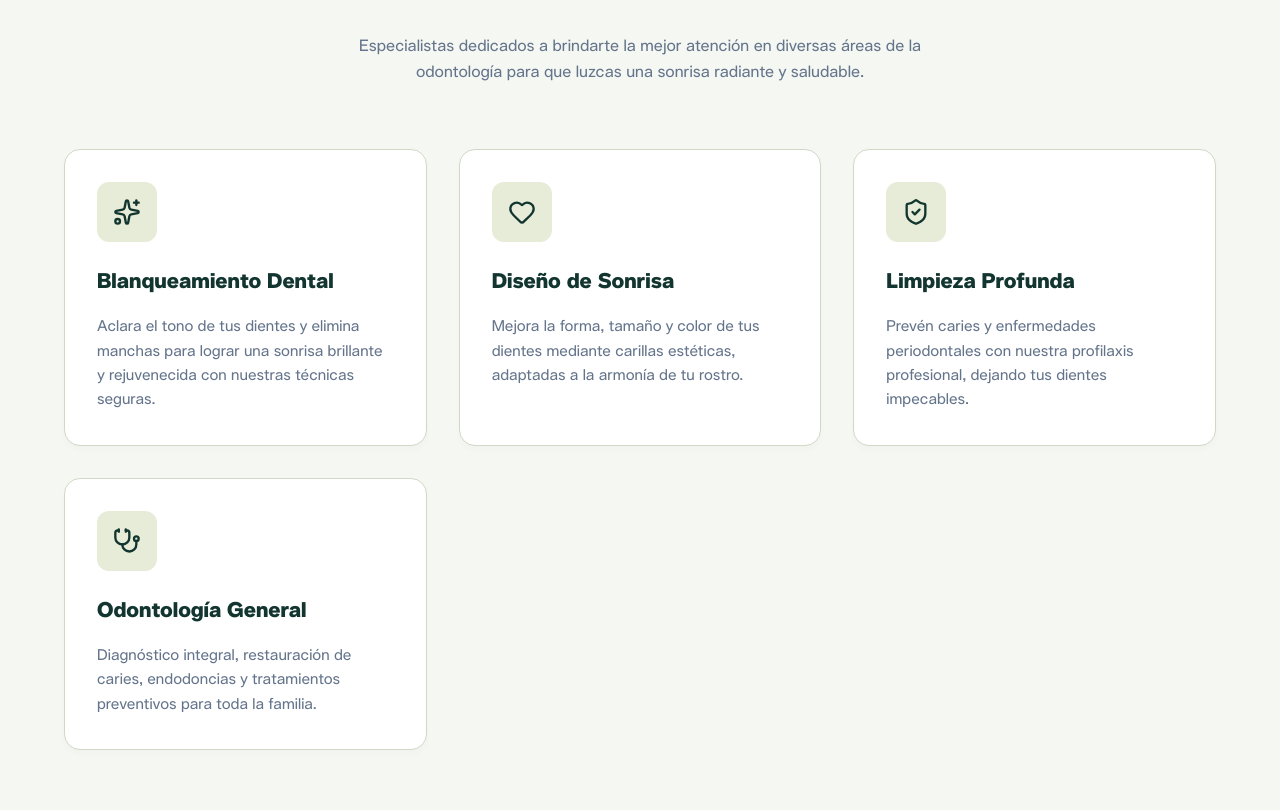
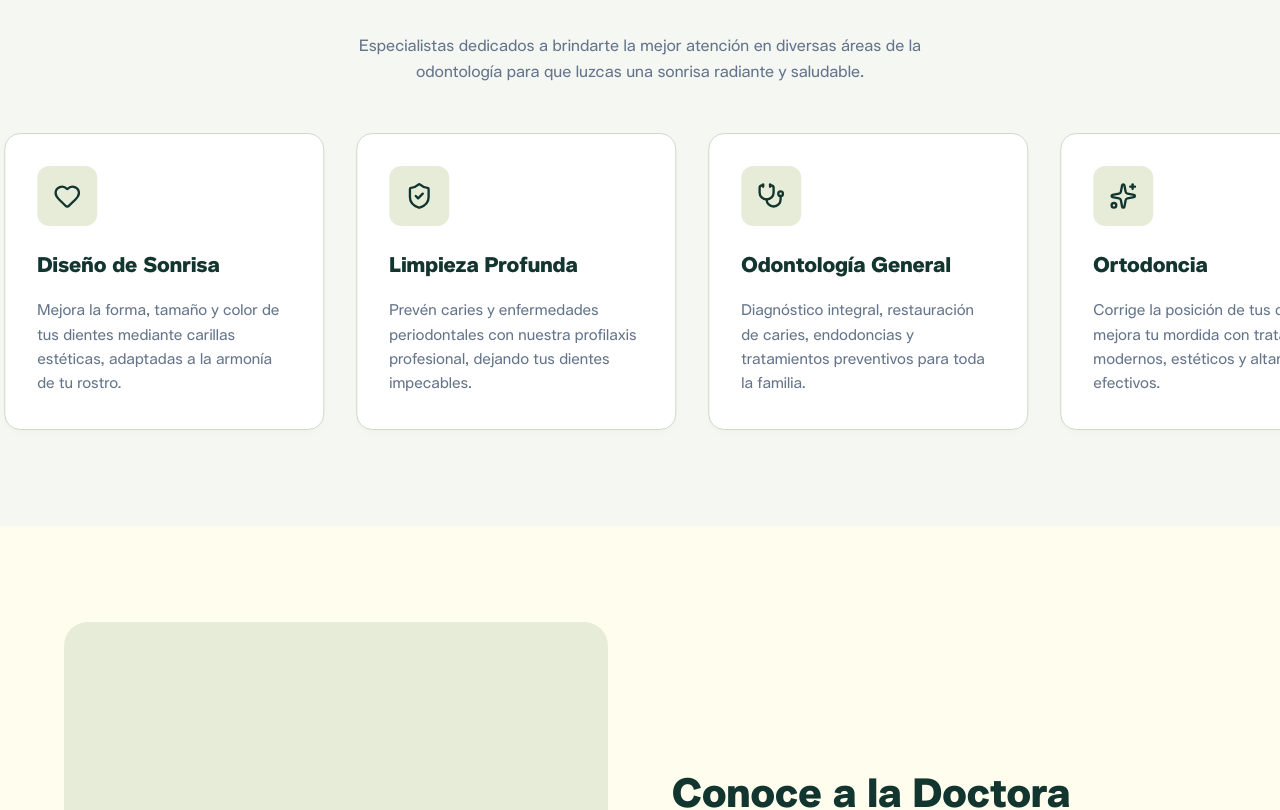
Before and after one commit to Villegascs/Od-Pierina-Villegas, a Next.js app: page / in a window 1280 px wide. Shown: the part 1305-2115 px from the top of the page. Built offline with nearby package versions, Linux system fonts and the light colour scheme.

Commit message:
feat: implement infinite scrolling services carousel

```diff
--- a/src/app/globals.css
+++ b/src/app/globals.css
@@ -171,6 +171,21 @@ button {
   0% { transform: translateY(0px); }
   50% { transform: translateY(-10px); }
   100% { transform: translateY(0px); }
+}
+
+@keyframes infiniteScroll {
+  0% { transform: translateX(0); }
+  100% { transform: translateX(-50%); }
+}
+
+.carousel-track {
+  display: flex;
+  width: fit-content;
+  animation: infiniteScroll 30s linear infinite;
+}
+
+.carousel-track:hover {
+  animation-play-state: paused;
 }
 
 .animate-fade-in {
--- a/src/app/page.tsx
+++ b/src/app/page.tsx
@@ -1,5 +1,15 @@
 import Link from 'next/link';
 import { Heart, Sparkles, Stethoscope, ShieldCheck, Clock, MapPin, Phone, MessageCircle, ArrowRight, CheckCircle2 } from 'lucide-react';
+
+import { Heart, Sparkles, Stethoscope, ShieldCheck, Clock, MapPin, Phone, MessageCircle, ArrowRight, CheckCircle2 } from 'lucide-react';
+
+const SERVICES = [
+  { id: 1, title: 'Blanqueamiento Dental', desc: 'Aclara el tono de tus dientes y elimina manchas para lograr una sonrisa brillante y rejuvenecida con nuestras técnicas seguras.', icon: Sparkles },
+  { id: 2, title: 'Diseño de Sonrisa', desc: 'Mejora la forma, tamaño y color de tus dientes mediante carillas estéticas, adaptadas a la armonía de tu rostro.', icon: Heart },
+  { id: 3, title: 'Limpieza Profunda', desc: 'Prevén caries y enfermedades periodontales con nuestra profilaxis profesional, dejando tus dientes impecables.', icon: ShieldCheck },
+  { id: 4, title: 'Odontología General', desc: 'Diagnóstico integral, restauración de caries, endodoncias y tratamientos preventivos para toda la familia.', icon: Stethoscope },
+  { id: 5, title: 'Ortodoncia', desc: 'Corrige la posición de tus dientes y mejora tu mordida con tratamientos modernos, estéticos y altamente efectivos.', icon: Sparkles },
+];
 
 export default function Home() {
   return (
@@ -74,46 +84,29 @@ export default function Home() {
         </section>
 
         {/* 3. Services Section */}
-        <section style={{ padding: '6rem 1.5rem', background: 'var(--surface-alt)' }}>
-          <div className="container">
-            <div style={{ textAlign: 'center', marginBottom: '4rem' }}>
-              <h2 style={{ fontSize: 'clamp(2rem, 4vw, 2.5rem)', color: 'var(--primary)', marginBottom: '1rem', fontWeight: 700 }}>Nuestros Tratamientos</h2>
-              <p style={{ color: 'var(--text-muted)', maxWidth: '600px', margin: '0 auto' }}>Especialistas dedicados a brindarte la mejor atención en diversas áreas de la odontología para que luzcas una sonrisa radiante y saludable.</p>
-            </div>
+        <section style={{ padding: '6rem 0', background: 'var(--surface-alt)', overflow: 'hidden' }}>
+          <div className="container" style={{ textAlign: 'center', marginBottom: '3rem' }}>
+            <h2 style={{ fontSize: 'clamp(2rem, 4vw, 2.5rem)', color: 'var(--primary)', marginBottom: '1rem', fontWeight: 700 }}>Nuestros Tratamientos</h2>
+            <p style={{ color: 'var(--text-muted)', maxWidth: '600px', margin: '0 auto' }}>
+              Especialistas dedicados a brindarte la mejor atención en diversas áreas de la odontología para que luzcas una sonrisa radiante y saludable.
+            </p>
+          </div>
 
-            <div style={{ display: 'grid', gridTemplateColumns: 'repeat(auto-fit, minmax(280px, 1fr))', gap: '2rem' }}>
-              <div className="service-card">
-                <div style={{ background: 'var(--primary-light)', width: '60px', height: '60px', borderRadius: '12px', display: 'flex', alignItems: 'center', justifyContent: 'center', marginBottom: '1.5rem' }}>
-                  <Sparkles size={28} color="var(--primary)" />
+          {/* Carousel Track */}
+          <div className="carousel-track">
+            {/* Render array twice for seamless loop */}
+            {[...SERVICES, ...SERVICES].map((service, index) => {
+              const Icon = service.icon;
+              return (
+                <div key={index} className="service-card" style={{ width: '320px', flexShrink: 0, margin: '0 1rem', whiteSpace: 'normal' }}>
+                  <div style={{ background: 'var(--primary-light)', width: '60px', height: '60px', borderRadius: '12px', display: 'flex', alignItems: 'center', justifyContent: 'center', marginBottom: '1.5rem' }}>
+                    <Icon size={28} color="var(--primary)" />
+                  </div>
+                  <h3 style={{ fontSize: '1.3rem', color: 'var(--primary)', marginBottom: '1rem', fontWeight: 600 }}>{service.title}</h3>
+                  <p style={{ color: 'var(--text-muted)', fontSize: '0.95rem' }}>{service.desc}</p>
                 </div>
-                <h3 style={{ fontSize: '1.3rem', color: 'var(--primary)', marginBottom: '1rem', fontWeight: 600 }}>Blanqueamiento Dental</h3>
-                <p style={{ color: 'var(--text-muted)', fontSize: '0.95rem' }}>Aclara el tono de tus dientes y elimina manchas para lograr una sonrisa brillante y rejuvenecida con nuestras técnicas seguras.</p>
-              </div>
-
-              <div className="service-card">
-                <div style={{ background: 'var(--primary-light)', width: '60px', height: '60px', borderRadius: '12px', display: 'flex', alignItems: 'center', justifyContent: 'center', marginBottom: '1.5rem' }}>
-                  <Heart size={28} color="var(--primary)" />
-                </div>
-                <h3 style={{ fontSize: '1.3rem', color: 'var(--primary)', marginBottom: '1rem', fontWeight: 600 }}>Diseño de Sonrisa</h3>
-                <p style={{ color: 'var(--text-muted)', fontSize: '0.95rem' }}>Mejora la forma, tamaño y color de tus dientes mediante carillas estéticas, adaptadas a la armonía de tu rostro.</p>
-              </div>
-
-              <div className="service-card">
-                <div style={{ background: 'var(--primary-light)', width: '60px', height: '60px', borderRadius: '12px', display: 'flex', alignItems: 'center', justifyContent: 'center', marginBottom: '1.5rem' }}>
-                  <ShieldCheck size={28} color="var(--primary)" />
-                </div>
-                <h3 style={{ fontSize: '1.3rem', color: 'var(--primary)', marginBottom: '1rem', fontWeight: 600 }}>Limpieza Profunda</h3>
-                <p style={{ color: 'var(--text-muted)', fontSize: '0.95rem' }}>Prevén caries y enfermedades periodontales con nuestra profilaxis profesional, dejando tus dientes impecables.</p>
-              </div>
-
-              <div className="service-card">
-                <div style={{ background: 'var(--primary-light)', width: '60px', height: '60px', borderRadius: '12px', display: 'flex', alignItems: 'center', justifyContent: 'center', marginBottom: '1.5rem' }}>
-                  <Stethoscope size={28} color="var(--primary)" />
-                </div>
-                <h3 style={{ fontSize: '1.3rem', color: 'var(--primary)', marginBottom: '1rem', fontWeight: 600 }}>Odontología General</h3>
-                <p style={{ color: 'var(--text-muted)', fontSize: '0.95rem' }}>Diagnóstico integral, restauración de caries, endodoncias y tratamientos preventivos para toda la familia.</p>
-              </div>
-            </div>
+              );
+            })}
           </div>
         </section>
 
```
